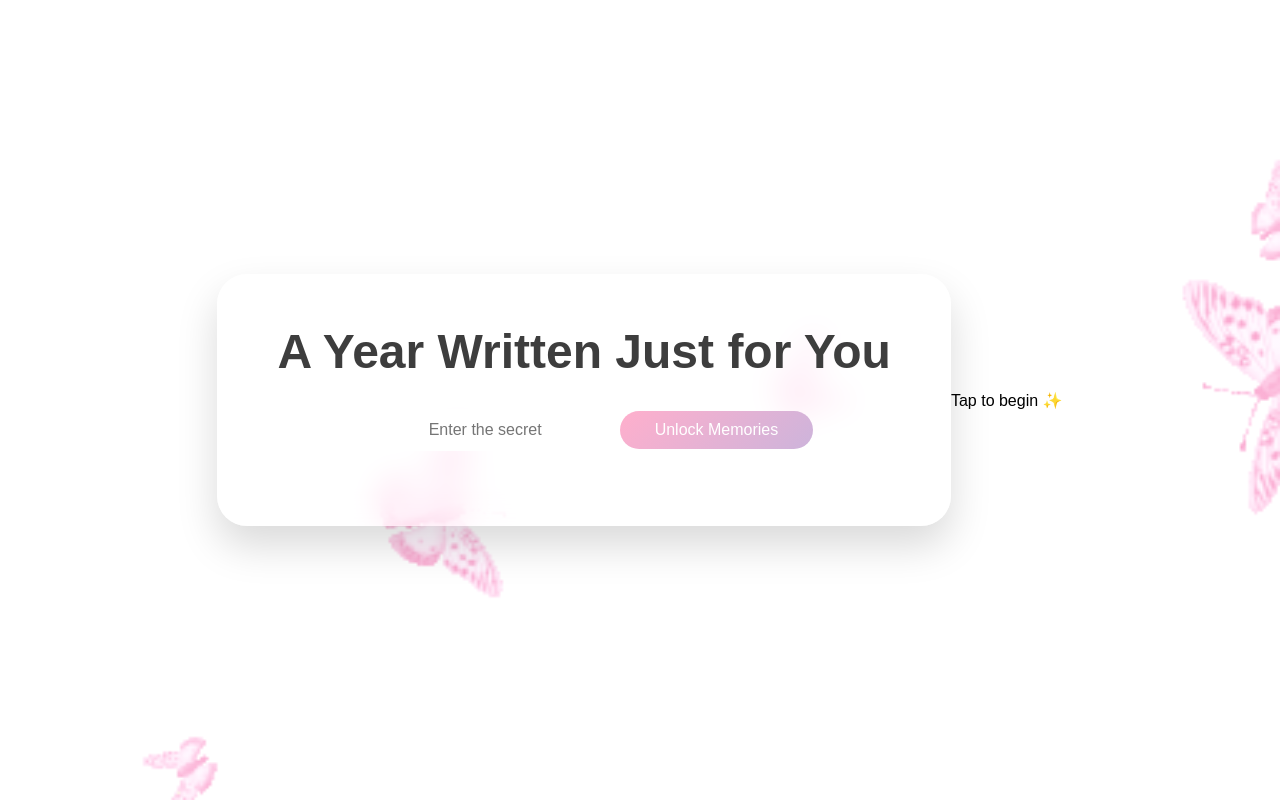
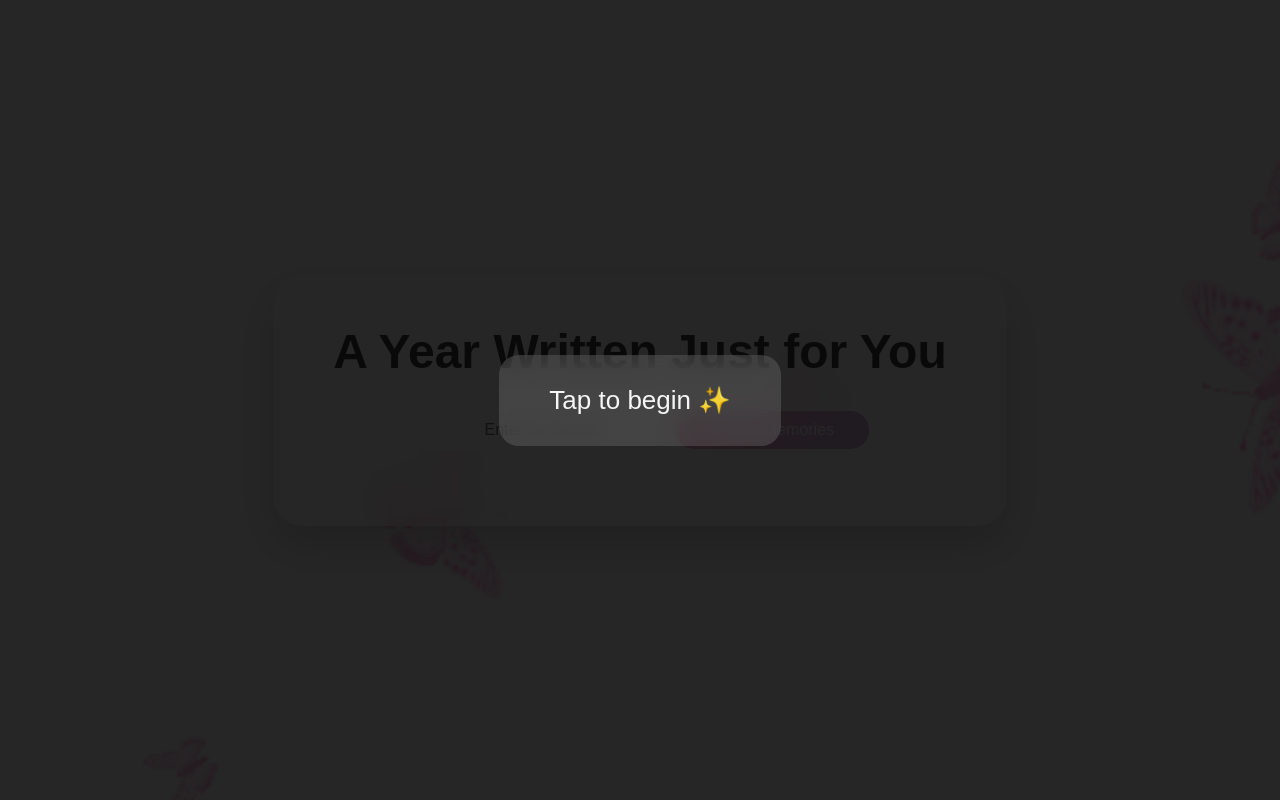
Before and after one commit to Komali2102/MyCalender, a plain HTML site: page index.html in a window 1280 px wide. Drawn offline with Linux system fonts and the light colour scheme.

Commit message:
style.css

```diff
--- a/style.css
+++ b/style.css
@@ -112,6 +112,29 @@ button:hover {
     50% { opacity: 1; }
     100% { opacity: 0.5; }
 }
+
+#startOverlay {
+    position: fixed;
+    inset: 0;
+    background: rgba(0,0,0,0.85);
+    display: flex;
+    justify-content: center;
+    align-items: center;
+    z-index: 9999;
+    cursor: pointer;
+}
+
+.start-box {
+    color: white;
+    font-size: 26px;
+    padding: 30px 50px;
+    border-radius: 20px;
+    background: rgba(255,255,255,0.15);
+    backdrop-filter: blur(12px);
+    animation: pulse 1.5s infinite;
+}
+
+
 /* 🌙 MOON BACKGROUND – SECOND PAGE ONLY */
 .moon-bg {
     background:
```
